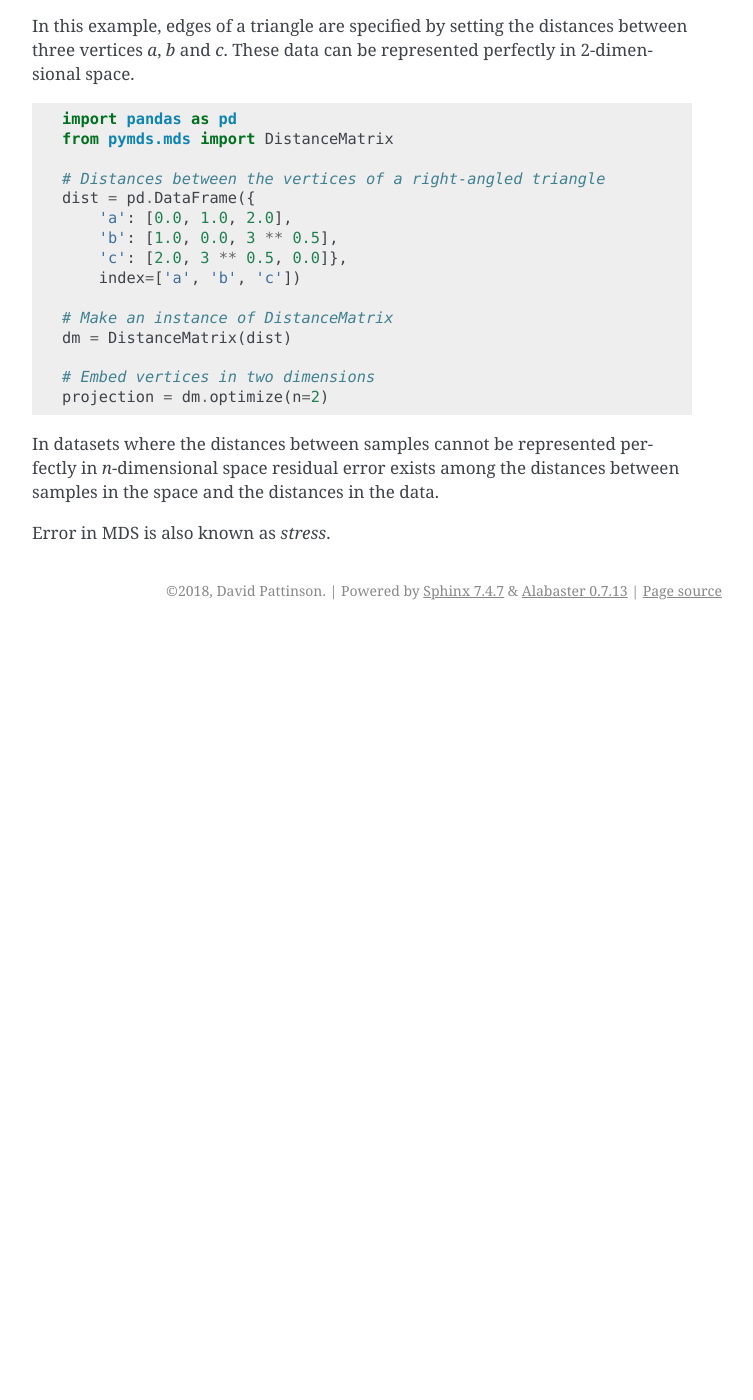
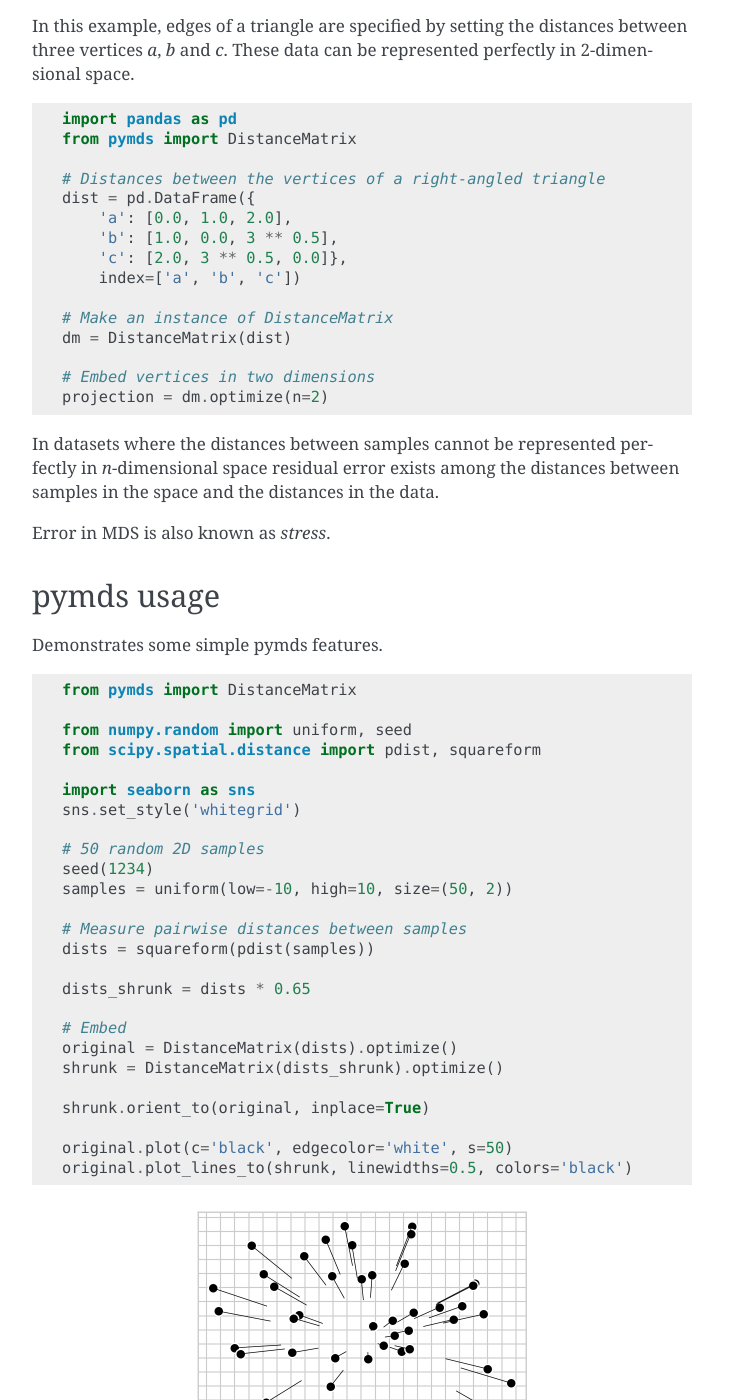
Before and after one commit to acorg/pymds, a Sphinx documentation site: the page built from docs/source/index.rst, in a window 1280 px wide and 1400 px high, scrolled down 518 px. Shown: the whole window, without its empty margins (388-1141 px from the left). Built offline with Sphinx 7.4.7, drawn with Linux system fonts in a browser that asks for light colours; before the commit the page ends 1148 px from its top, so only the background shows below that; some of the changed text lies outside the part shown.

Commit message:
Added example usage.

```diff
--- a/docs/source/distance-matrix-example.py
+++ b/docs/source/distance-matrix-example.py
@@ -1,5 +1,5 @@
 import pandas as pd
-from pymds.mds import DistanceMatrix
+from pymds import DistanceMatrix
 
 # Distances between the vertices of a right-angled triangle
 dist = pd.DataFrame({
--- a/docs/source/index.rst
+++ b/docs/source/index.rst
@@ -31,4 +31,16 @@
 
 Error in MDS is also known as `stress`.
 
+***********
+pymds usage
+***********
+
+Demonstrates some simple pymds features.
+
+.. literalinclude:: orient-plot-example.py
+
+.. image:: orient-plot-example.png
+   :scale: 50 %
+   :align: center
+
 .. _pip: https://pypi.python.org/pypi/pip
--- /dev/null
+++ b/docs/source/orient-plot-example.py
@@ -0,0 +1,25 @@
+from pymds import DistanceMatrix
+
+from numpy.random import uniform, seed
+from scipy.spatial.distance import pdist, squareform
+
+import seaborn as sns
+sns.set_style('whitegrid')
+
+# 50 random 2D samples
+seed(1234)
+samples = uniform(low=-10, high=10, size=(50, 2))
+
+# Measure pairwise distances between samples
+dists = squareform(pdist(samples))
+
+dists_shrunk = dists * 0.65
+
+# Embed
+original = DistanceMatrix(dists).optimize()
+shrunk = DistanceMatrix(dists_shrunk).optimize()
+
+shrunk.orient_to(original, inplace=True)
+
+original.plot(c='black', edgecolor='white', s=50)
+original.plot_lines_to(shrunk, linewidths=0.5, colors='black')
```
Also changed, not shown: other parts of docs/source/index.rst (+3 -3 lines), docs/source/orient-plot-example.png (added).
